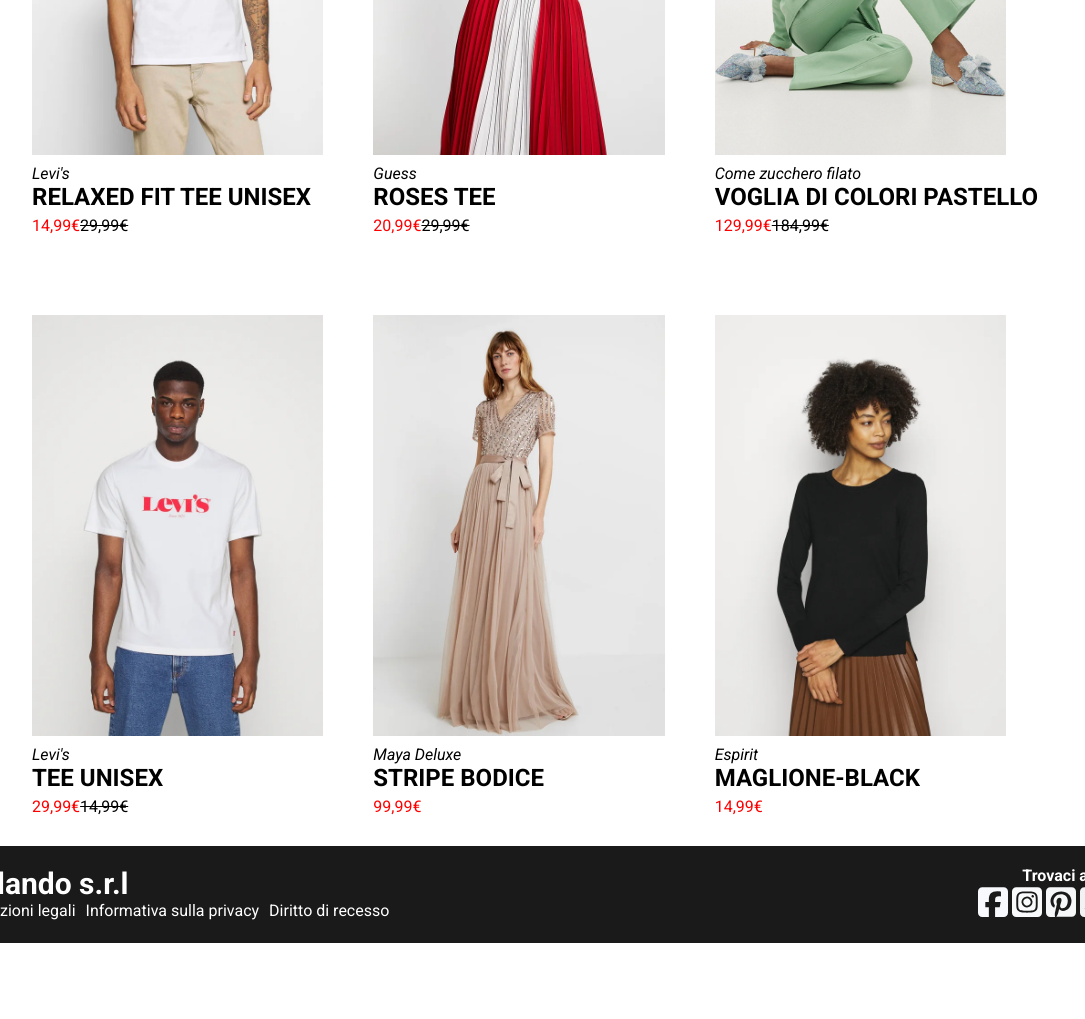
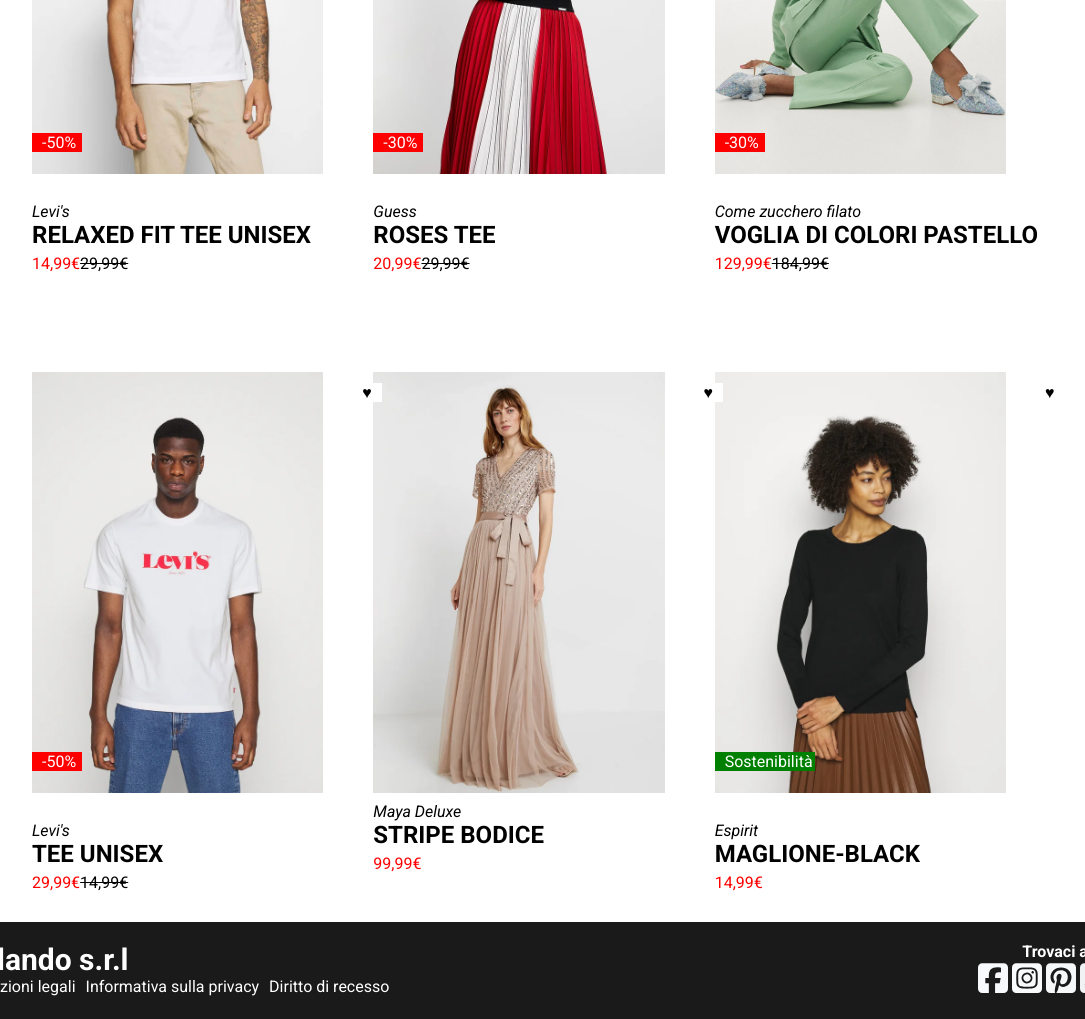
Before and after one commit to lisadelladucata/html-css-boolando, a plain HTML site: page index.html in a window 1280 px wide. Shown: the part 360-1379 px from the top of the page, without its empty margins (96-1181 px from the left). Before the commit the page ends 1303 px from the top, so only its background shows below. Drawn offline with Linux system fonts and the light colour scheme.

Commit message:
feat: add scount-sostenibily

```diff
--- a/css/style.css
+++ b/css/style.css
@@ -178,3 +178,30 @@ footer h3{
 footer img{
     width: 5%;
 }
+
+.sconto{
+    max-width: 50px;
+    background-color: red;
+    color: white;
+    padding-left: 10px;
+    position: relative;
+    bottom: 50px;
+}
+
+.sostenibilità{
+    max-width: 100px;
+    background-color: green;
+    color: white;
+    padding-left: 10px;
+    position: relative;
+    bottom: 50px;
+}
+
+.heart{
+    max-width: 30px;
+    background-color: white;
+    text-align: center;
+    position: relative;
+    top: 80px;
+    left: 320px;
+}
--- a/index.html
+++ b/index.html
@@ -39,7 +39,9 @@
         <section>
             <div class="container">
                 <div class="left-col">
+                    <div class="heart"> &hearts; </div>
                     <img src="./img/1.webp" alt="">
+                    <div class="sconto">-50%</div>
                     <figcaption>
                     <p>Levi's</p>
                     </figcaption>
@@ -47,7 +49,9 @@
                     <p>14,99€<span>29,99€</span></p>
                 </div>
                 <div class="center-col">
+                    <div class="heart"> &hearts; </div>
                     <img src="./img/2.webp" alt="">
+                    <div class="sconto">-30%</div>
                     <figcaption>
                         <p>Guess</p>
                     </figcaption>
@@ -55,7 +59,9 @@
                     <p>20,99€<span>29,99€</span></p>
                 </div>
                 <div class="right-col">
+                    <div class="heart"> &hearts; </div>
                     <img id="bigger" src="./img/3.webp" alt="">
+                    <div class="sconto">-30%</div>
                     <figcaption>
                         <p>Come zucchero filato</p>
                     </figcaption>
@@ -67,7 +73,9 @@
         <section>
             <div class="container">
                 <div class="left-col">
+                    <div class="heart"> &hearts; </div>
                     <img src="./img/4.webp" alt="">
+                    <div class="sconto">-50%</div>
                     <figcaption>
                         <p>Levi's</p>
                     </figcaption>
@@ -75,6 +83,7 @@
                     <p>29,99€<span>14,99€</span></p>
                 </div>
                 <div class="center-col">
+                    <div class="heart"> &hearts; </div>
                     <img src="./img/5.webp" alt="">
                     <figcaption>
                         <p>Maya Deluxe</p>
@@ -83,7 +92,9 @@
                     <p>99,99€</p>
                 </div>
                 <div class="right-col">
+                    <div class="heart"> &hearts; </div>
                     <img src="./img/6.webp" alt="">
+                    <div class="sostenibilità">Sostenibilità</div>
                     <figcaption>
                         <p>Espirit</p>
                     </figcaption>
```
